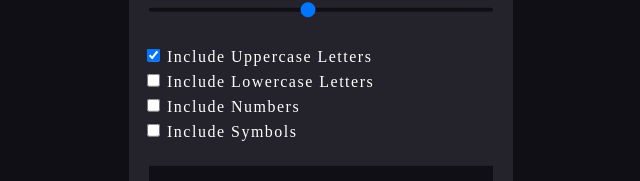
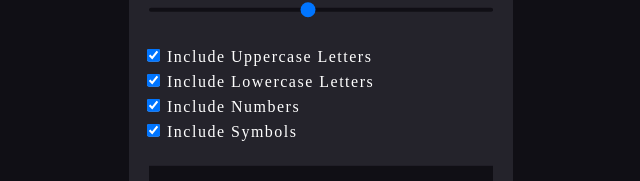
Before and after one commit to BesoBerdzenishvili/password_generator, a React (Create React App) app: page / in a window 1280 px wide. Shown: the part 326-507 px from the top of the page, without its empty margins (319-959 px from the left). Built offline with nearby package versions, Linux system fonts and the light colour scheme; a web font is replaced by a local one.

Commit message:
made all checks true by default

```diff
--- a/src/components/Options.js
+++ b/src/components/Options.js
@@ -35,9 +35,9 @@ globalStyles();
 export default function Options({ setPassword }) {
   const [sliderValue, setSliderValue] = useState(12);
   const [uppercase, setUppercase] = useState(true);
-  const [lowercase, setLowercase] = useState(false);
-  const [numbers, setNumbers] = useState(false);
-  const [symbols, setSymbols] = useState(false);
+  const [lowercase, setLowercase] = useState(true);
+  const [numbers, setNumbers] = useState(true);
+  const [symbols, setSymbols] = useState(true);
 
   const handleClick = () => {
     if (!uppercase && !lowercase && !numbers && !symbols) {
```
